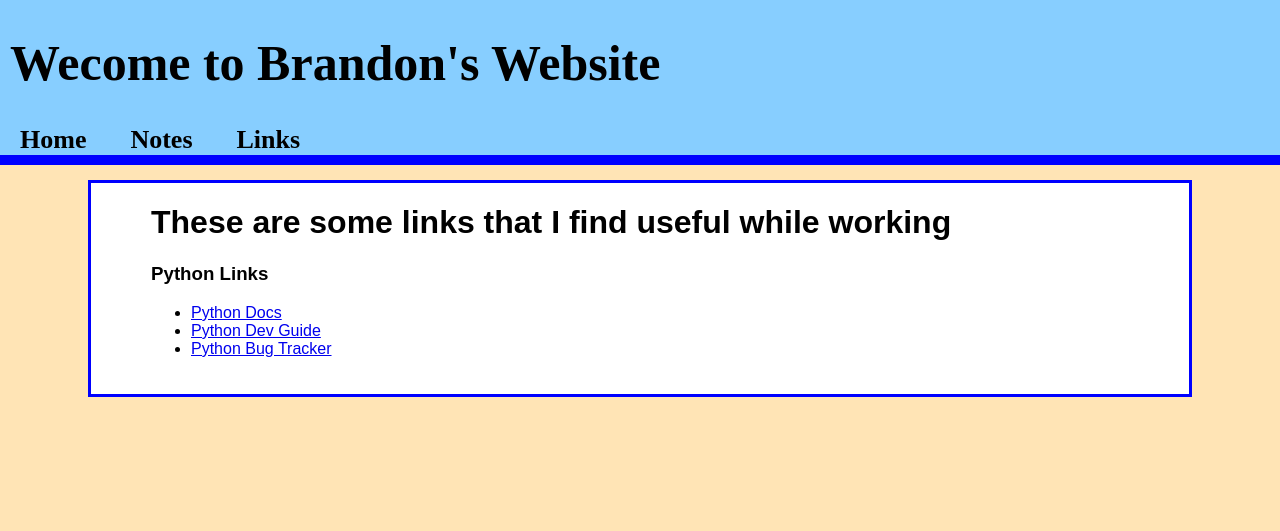
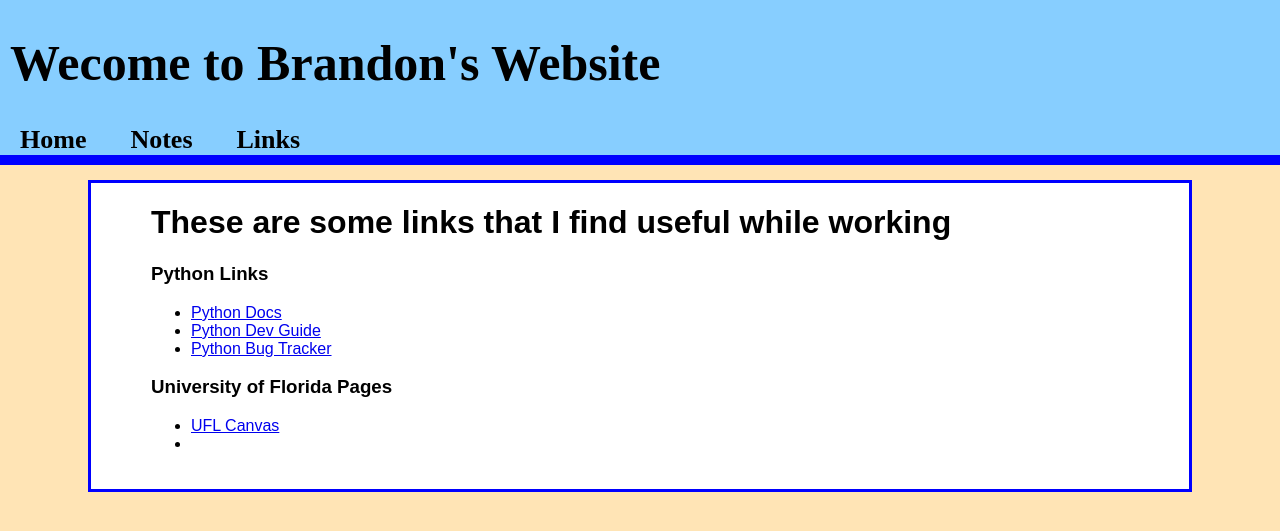
Before and after one commit to jbm950/jbm950.github.io, a Jekyll site: the page built from useful_links_page.html, in a window 1280 px wide. Shown: the top 531 px of the page. Built offline with Jekyll 4.4.1, drawn with Linux system fonts in a browser that asks for light colours; Markdown is read by kramdown in place of the engine named in the settings.

Commit message:
started adding links for UF pages on the links page

```diff
--- a/useful_links_page.html
+++ b/useful_links_page.html
@@ -20,5 +20,10 @@ title: Useful Links Page
 <li><a href="https://docs.python.org/devguide/">Python Dev Guide</a></li>
 <li><a href="http://bugs.python.org/">Python Bug Tracker</a></li>
 </ul>
+<h3 id="university-of-florida-pages">University of Florida Pages</h3>
+<ul>
+<li><a href="https://lss.at.ufl.edu">UFL Canvas</a></li>
+<li></li>
+</ul>
 </body>
 </html>
```
Also changed, not shown: source/useful_links_page.md (+5 -0 lines).
